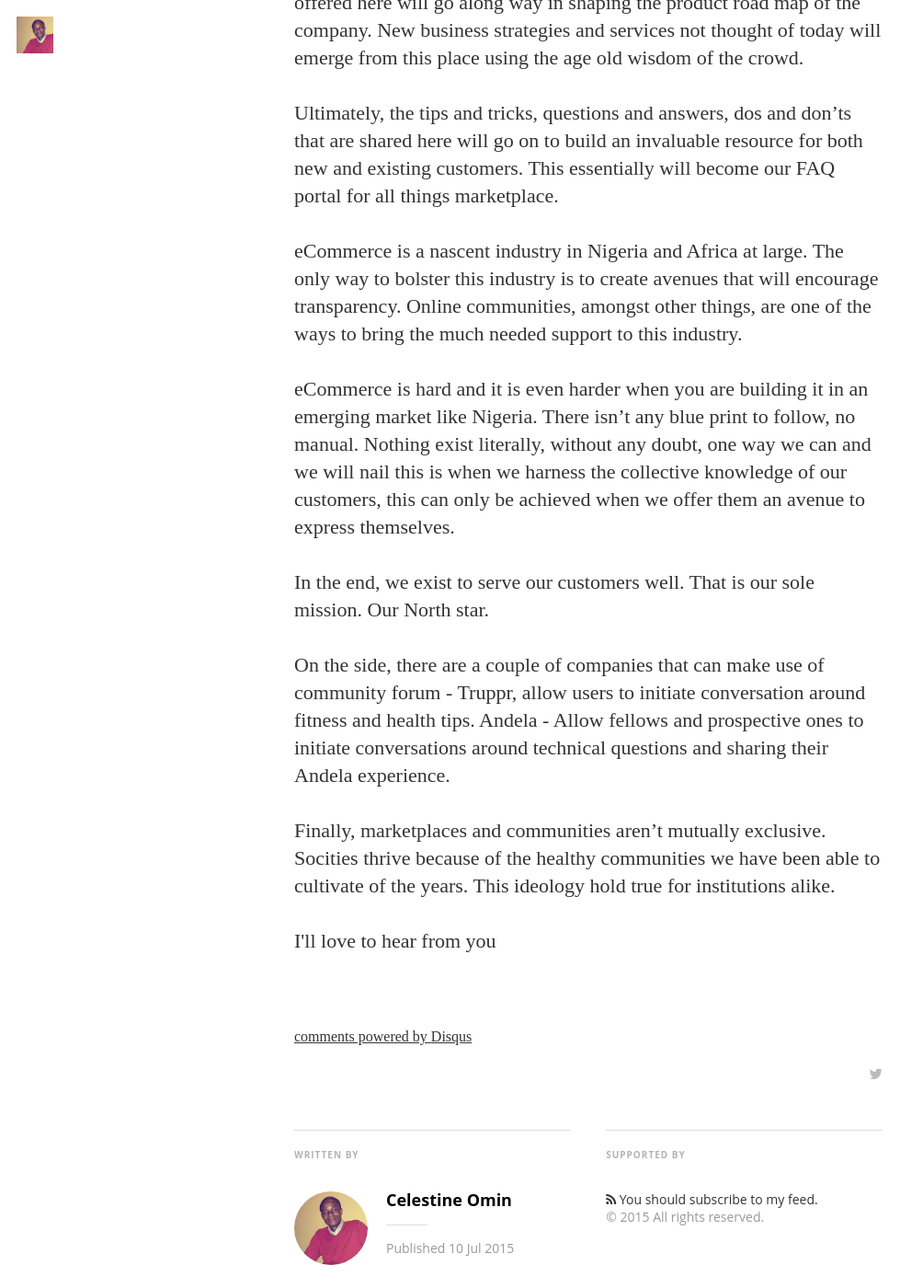
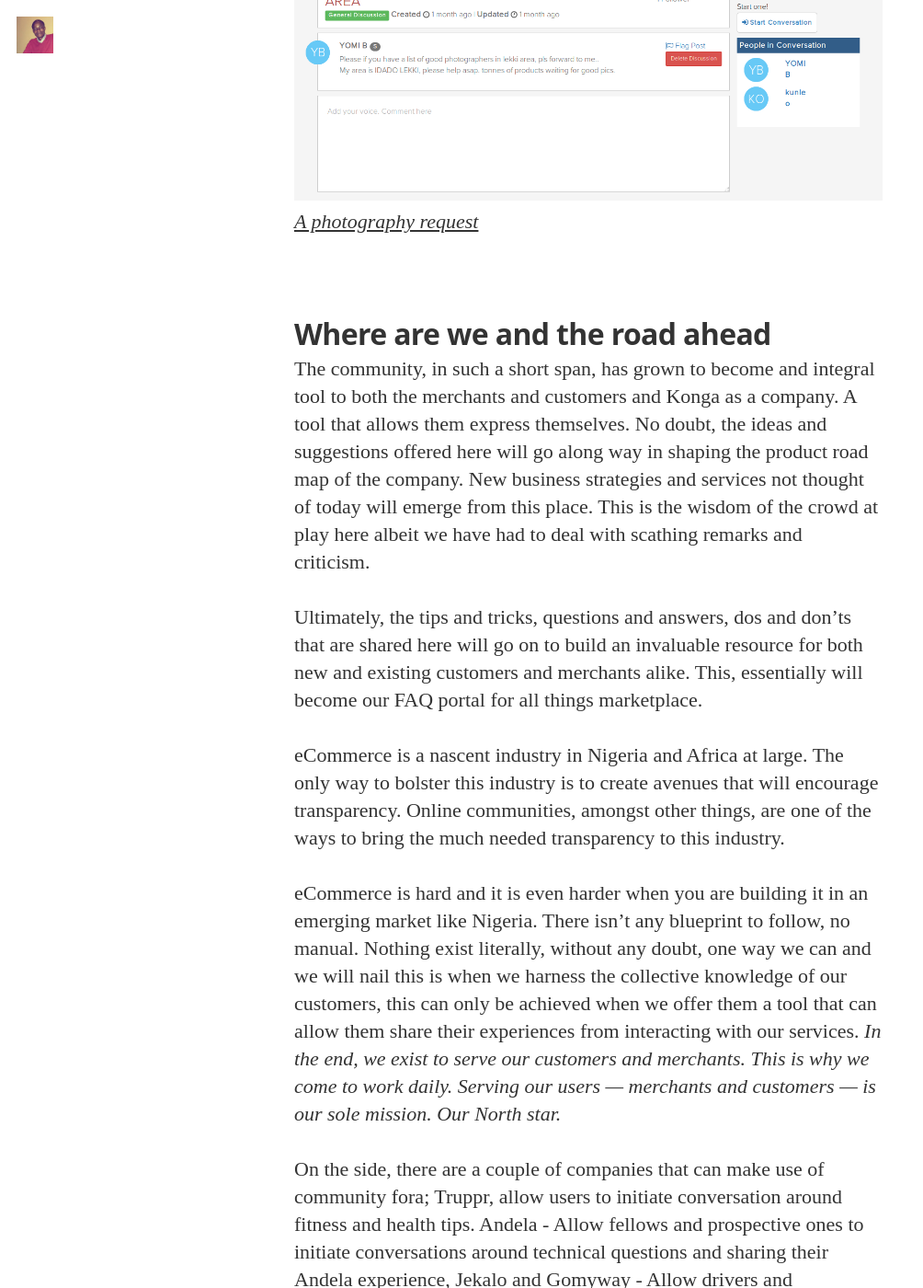
Before and after one commit to cyberomin/cyberomin.github.io, a Jekyll site: the page built from _posts/2015-07-09-marketplace-communities.markdown, in a window 1280 px wide and 1400 px high, scrolled down 2833 px. Shown: the whole window at 92% size, without its empty margins (0-1004 px from the left). Built offline with Jekyll 4.4.1, drawn with Linux system fonts in a browser that asks for light colours; nearby versions of some CDN libraries; some web fonts are replaced; library files that are not in the unit come from our copies; Markdown is read by kramdown in place of the engine named in the settings; comment, search, counter and statistics services are not loaded; some of the changed text lies outside the part shown.

Commit message:
I need a photographer

```diff
--- a/_posts/2015-07-09-marketplace-communities.markdown
+++ b/_posts/2015-07-09-marketplace-communities.markdown
@@ -1,8 +1,8 @@
 ---
 layout: post
 title:  "Communities, the bed rock of marketplaces"
-date:   2015-07-10 10:49:00
-categories: konga, startup
+date:   2015-07-22 12:18:00
+categories: community
 description: "A group of people living in the same place or having a particular characteristic in common."
 ---
 <p>
@@ -15,45 +15,43 @@
 <span class="text-muted"><em>&#8220;Konga has a healthy community&#8221;</em></span>
 </p>
 
-December last year, I took up the responsibility to build an online community forum for Konga's over 12,000 merchants and customers. What really excited me about this project was that I had an opportunity to build a single channel that will consolidate all discussion needs for both our merchants and customers. I knew from the start that this was going a business redefining project.
+December last year, I took up the responsibility to build an online <a href="http://community.konga.com" target="_blank">community forum</a> for Konga's over 12,000 merchants and customers. What got me really excited about this project was the fact that I had an opportunity to build a seemless tool that will consolidate all discussion needs for both our merchants and customers. I knew from the start that this was going a business redefining project.
 
-Community forum for marketplaces aren't new &mdash; <a href="https://www.etsy.com/forums">Etsy</a>, <a href="https://ecommerce.shopify.com/forums">Shopify</a>, <a href="https://sellercentral.amazon.com/forums/index.jspa">Amazon</a> and <a href="http://community.ebay.com/">Ebay</a> &mdash; all run their own forum. Why is this a big deal? In this age of social media, managing communication and passing information to a large number of people in a well structured and controlled way becomes a huge challenge. While sending emails are great, responding to individual complaints based off those emails quickly becomes unwieldy. You will require an entire team to handle this task. A forum fills this void. It offers a consistent medium for sending across messages to a large number of people, both current and future users.
+Community forum for marketplaces aren't new &mdash; <a href="https://www.etsy.com/forums" target="_blank">Etsy</a>, <a href="https://ecommerce.shopify.com/forums" target="_blank">Shopify</a>, <a href="https://sellercentral.amazon.com/forums/index.jspa" target="_blank">Amazon</a> and <a href="http://community.ebay.com/" target="_blank">Ebay</a> &mdash; all run their own forum. Why is this a big deal? In this age of social media, managing communication and passing information to a large number of people in a well structured and controlled way becomes a huge challenge. While sending emails are great, responding to individual complaints based off those emails quickly becomes unwieldy. You will require an entire team to handle this task. A forum fills this void. It offers a consistent medium for sending across messages and receiving feedback from a large number of people.
 
-Advantages of a community forum
-<ul>
-	<li>Moderation is a lot easier</li>
-	<li>Consolidation of messages is easier</li>
-</ul>
+<h1>Advantages of a community forum</h1>
+Moderation is a lot easier<br/>
+Consolidation of messages is easier
 
 <h1>What we found out?</h1>
 Konga's users, both merchants and customers had issues. A community forum was long overdue. The needed to be heard.
-Merchants and customers alike openly air their opinions, ask questions, find solutins to challenges faced by other merchants and customers and also profer solutions to other people's problems. This platform, with almost no advertisement, took a life of its own.
+Merchants and customers openly air their opinions, ask questions, find solutins to challenges faced by other merchants and customers and they also profer solutions to other people's problems. This platform, with almost no advertisement, took a life of its own.
 
 When we launched self fulfil, one of the biggest request we got from merchants was a way to offer free delivery on an item(SKU) bases. Our initial plan and concept was to offer this feature on a store level, our assumption was wrong. The merchants quickly realized that this wasn't going to work for them. They wanted a way to indicate what item was eligible for free shipping. They pushed hard for this feature. We listened to them and gave them what they wanted,
 what happened next was rather remarkable, merchants daily orders shot up by approximately 300%.
 
 <img src="{{ site.url }}/assets/article_images/communities/free-delivery.png"/>
+<span class="text-muted"><em>Free delivery tags on products</em></span>
 
 The number of inbound complaints we have had to deal with has gone down significantly as merchants and buyers willingly, out of  their own volition, profer solutions to challenges faced by other merchants and customers.
 
 <img src="{{ site.url }}/assets/article_images/communities/how-do-i-ship.png"/>
+<span class="text-muted"><em>Inbound questions from merchants</em></span>
 
 Request for complimentary services like content uploading, copy writing and photography services grew significantly.
+<img src="{{ site.url }}/assets/article_images/communities/photo.png"/>
+<span class="text-muted"><em><a href="http://community.konga.com/thread/i-need-a-konga-certified-photographer-in-my-area">A photography request</a></em></span>
 
-Where are we and the road ahead
-The community, in such a short span, has grown to become and integral tool to both the merchants and customers and Konga as a company. No doubt the ideas and suggestions offered here will go along way in shaping the product road map of the company. New business strategies and services not thought of today will emerge from this place using the age old wisdom of the crowd.
+##Where are we and the road ahead
+The community, in such a short span, has grown to become and integral tool to both the merchants and customers and Konga as a company. A tool that allows them express themselves. No doubt, the ideas and suggestions offered here will go along way in shaping the product road map of the company. New business strategies and services not thought of today will emerge from this place. This is the wisdom of the crowd at play here albeit we have had to deal with scathing remarks and criticism.
 
-Ultimately, the tips and tricks, questions and answers, dos and don'ts that are shared here will go on to build an invaluable resource for both new and existing customers. This essentially will become our FAQ portal for all things marketplace.
+Ultimately, the tips and tricks, questions and answers, dos and don'ts that are shared here will go on to build an invaluable resource for both new and existing customers and merchants alike. This, essentially will become our FAQ portal for all things marketplace.
 
-eCommerce is a nascent industry in Nigeria and Africa at large. The only way to bolster this industry is to create avenues that will encourage transparency. Online communities, amongst other things, are one of the ways to bring the much needed support to this industry.
+eCommerce is a nascent industry in Nigeria and Africa at large. The only way to bolster this industry is to create avenues that will encourage transparency. Online communities, amongst other things, are one of the ways to bring the much needed transparency to this industry.
 
-eCommerce is hard and it is even harder when you are building it in an emerging market like Nigeria. There isn't any blue print to follow, no manual. Nothing exist literally, without any doubt, one way we can and we will nail this is when we harness the collective knowledge of our customers, this can only be achieved when we offer them an avenue to express themselves.
+eCommerce is hard and it is even harder when you are building it in an emerging market like Nigeria. There isn't any blueprint to follow, no manual. Nothing exist literally, without any doubt, one way we can and we will nail this is when we harness the collective knowledge of our customers, this can only be achieved when we offer them a tool that can allow them share their experiences from interacting with our services. <em>In the end, we exist to serve our customers and merchants. This is why we come to work daily. Serving our users &mdash; merchants and customers &mdash; is our sole mission. Our North star.</em>
 
-In the end, we exist to serve our customers well. That is our sole mission. Our North star.
-
-On the side, there are a couple of companies that can make use of community forum - Truppr, allow users to initiate conversation around fitness and health tips. Andela - Allow fellows and prospective ones to initiate conversations around technical questions and sharing their Andela experience.
-
-
+On the side, there are a couple of companies that can make use of community fora; Truppr, allow users to initiate conversation around fitness and health tips. Andela - Allow fellows and prospective ones to initiate conversations around technical questions and sharing their Andela experience, Jekalo and Gomyway - Allow drivers and commuters to share their ride sharing experiences.
 
 Finally, marketplaces and communities aren't mutually exclusive. Socities thrive because of the healthy communities
-we have been able to cultivate of the years. This ideology hold true for institutions alike.
+we have been able to build and cultivate of the years. This ideology hold true for institutions alike.
```
Also changed, not shown: assets/article_images/communities/photo.png (added), 5 other files.
